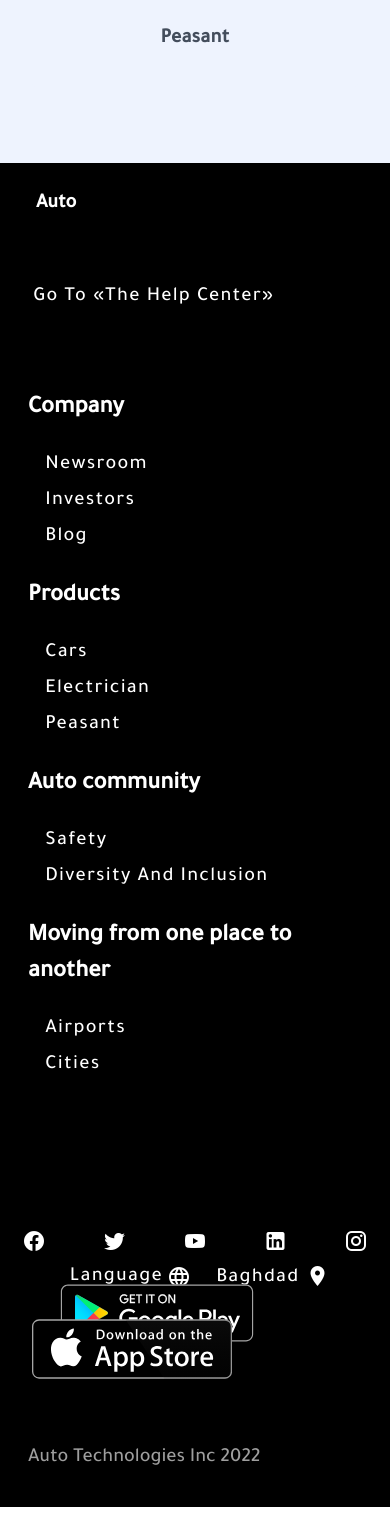
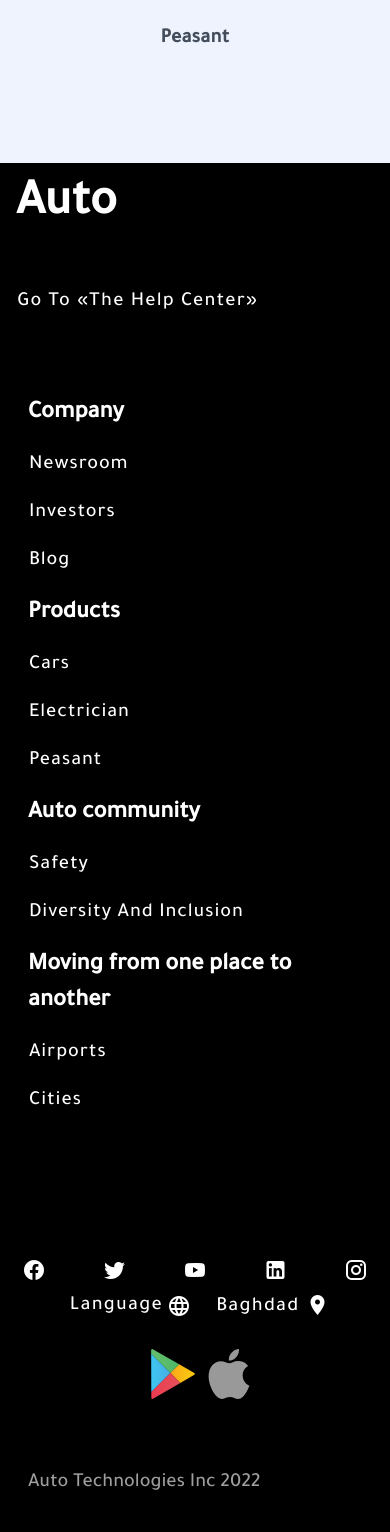
Before and after one commit to noor3030/auto-web, a Vue app: page / in a window 390 px wide. Shown: the part 3380-4912 px from the top of the page. Before the commit the page ends 4887 px from the top, so only its background shows below. Built offline with nearby package versions, Linux system fonts and the light colour scheme; a web font is replaced by a local one.

Commit message:
fix footer respon

```diff
--- a/src/components/Footer.vue
+++ b/src/components/Footer.vue
@@ -2,80 +2,17 @@
   <v-footer color="#000" class="mt-16">
     <v-col class="footer">
       <v-row class="pb-10">
-        <h1 class="white--text">{{ $t("appName") }}</h1>
+        <h1 class="white--text pa-0 app-name">{{ $t("appName") }}</h1>
       </v-row>
       <v-row class="pb-16">
-        <v-btn class="white--text hover-underline-animation" text>
+        <v-btn class="white--text hover-underline-animation pa-0" text>
           {{ $t("goTo") }} {{ $t("helpCenter") }}</v-btn
         ></v-row
       >
-      <v-row class="pb-16">
-        <v-col cols="12" md="3">
-          <h2 class="white--text pb-5">{{ $t("company") }}</h2>
-          <div>
-            <v-btn text class="white--text  no-background-hover"
-              ><span id="hover-span">{{ $t("newsroom") }}</span></v-btn
-            >
-          </div>
-          <div>
-            <v-btn text class="white--text  no-background-hover">
-              <span id="hover-span">{{ $t("investors") }}</span></v-btn
-            >
-          </div>
-          <div>
-            <v-btn text class="white--text  no-background-hover"
-              ><span id="hover-span">{{ $t("blog") }}</span></v-btn
-            >
-          </div>
-        </v-col>
-        <v-col cols="12" md="3">
-          <h2 class="white--text pb-5">{{ $t("products") }}</h2>
-          <div>
-            <v-btn text class="white--text  no-background-hover"
-              ><span id="hover-span">{{ $t("cars") }}</span></v-btn
-            >
-          </div>
-          <div>
-            <v-btn text class="white--text  no-background-hover"
-              ><span id="hover-span">{{ $t("electrician") }}</span></v-btn
-            >
-          </div>
-          <div>
-            <v-btn text class="white--text  no-background-hover"
-              ><span id="hover-span">{{ $t("peasant") }}</span></v-btn
-            >
-          </div>
-        </v-col>
-        <v-col cols="12" md="3"
-          ><h2 class="white--text pb-5">{{ $t("autoCommunity") }}</h2>
-          <div>
-            <v-btn text class="white--text no-background-hover "
-              ><span id="hover-span">{{ $t("safety") }}</span></v-btn
-            >
-          </div>
-          <div>
-            <v-btn text class="white--text no-background-hover "
-              ><span id="hover-span">{{ $t("diversity") }}</span></v-btn
-            >
-          </div>
-        </v-col>
-        <v-col cols="12" md="3"
-          ><h2 class="white--text pb-5">{{ $t("movingFrom") }}</h2>
-          <div>
-            <v-btn text class="white--text no-background-hover "
-              ><span id="hover-span">{{ $t("airports") }}</span></v-btn
-            >
-          </div>
-          <div>
-            <v-btn text class="white--text no-background-hover "
-              ><span id="hover-span">{{ $t("cities") }}</span></v-btn
-            >
-          </div>
-        </v-col>
-      </v-row>
+      <FooterInfo />
       <v-row class="pb-16 pt-16" justify="space-between">
         <v-col cols="12" md="4">
-          <v-row justify="space-between">
+          <v-row justify="space-between" class="pa-0">
             <v-btn icon><v-icon color="#fff">mdi-facebook</v-icon></v-btn>
             <v-btn icon><v-icon color="#fff">mdi-twitter</v-icon></v-btn>
             <v-btn icon><v-icon color="#fff">mdi-youtube</v-icon></v-btn>
@@ -83,10 +20,10 @@
             <v-btn icon><v-icon color="#fff">mdi-instagram</v-icon></v-btn>
           </v-row>
         </v-col>
-        <v-col cols="12" md="4">
+        <v-col cols="12" md="4" class="lang-col">
           <v-row justify="center">
             <v-dialog
-              v-model="dialog"
+              v-model="languageDialog"
               fullscreen
               transition="dialog-bottom-transition"
             >
@@ -102,9 +39,14 @@
                   <v-icon medium class="ms-1" color="#fff">mdi-web</v-icon>
                 </v-btn>
               </template>
-              <v-card>
+              <v-card color="#eef3fe">
                 <div class="pa-16 text-center">
-                  <v-btn icon @click="dialog = false" x-large color="#000">
+                  <v-btn
+                    icon
+                    @click="languageDialog = false"
+                    x-large
+                    color="#000"
+                  >
                     <v-icon x-large>mdi-close</v-icon>
                   </v-btn>
                 </div>
@@ -116,7 +58,7 @@
                   <v-row justify="center">
                     <div v-for="(item, index) in items" :key="index">
                       <v-btn @click="changeLanguage(item)" text>
-                        <h1 style="font-size: 50px">{{ item.title }}</h1>
+                        <h1>{{ item.title }}</h1>
                       </v-btn>
                     </div></v-row
                   ></v-col
@@ -134,12 +76,25 @@
           </v-row>
         </v-col>
         <v-col cols="12" md="4">
-          <v-row>
+          <v-row v-if="$vuetify.breakpoint.md || $vuetify.breakpoint.xl">
             <v-btn text flat
               ><v-img src="../assets/play.svg" max-width="250"></v-img
             ></v-btn>
             <v-btn text flat>
               <v-img src="../assets/store.svg" max-width="200"></v-img>
+            </v-btn>
+            ></v-row
+          >
+          <v-row
+            v-if="$vuetify.breakpoint.xs || $vuetify.breakpoint.sm"
+            justify="center"
+            class="pt-8"
+          >
+            <v-btn icon flat class="mx-5"
+              ><v-img src="../assets/play-logo.svg" max-width="50"></v-img
+            ></v-btn>
+            <v-btn icon flat>
+              <v-img src="../assets/apple-logo.svg" max-width="50"></v-img>
             </v-btn>
             ></v-row
           >
@@ -154,22 +109,26 @@
 
 <script lang="ts">
 import Vue from "vue";
+import FooterInfo from "@/components/FooterInfo.vue";
 export default Vue.extend({
   methods: {
     changeLanguage(item: { language: string; rtl: boolean; title: string }) {
       this.$vuetify.rtl = item.rtl;
       this.$vuetify.lang.current = item.language;
-      this.dialog = false;
+      this.languageDialog = false;
     },
   },
   data() {
     return {
-      dialog: false,
+      languageDialog: false,
       items: [
         { language: "ar", rtl: true, title: "العربية" },
         { language: "en", rtl: false, title: "English" },
       ],
     };
+  },
+  components: {
+    FooterInfo,
   },
 });
 </script>
@@ -210,21 +169,23 @@ p {
   transform: scaleX(1);
   transform-origin: bottom left;
 }
-.no-background-hover::before {
-  background-color: transparent !important;
-}
-#hover-span:hover {
-  color: gray;
-}
 a:link {
   text-decoration: none;
 }
-.footer {
-  padding: 100px;
+@media screen and (max-width: 600px) {
+  .lang-col {
+    padding-top: 50px;
+  }
 }
 @media screen and (max-width: 600px) {
-  .footer {
-    padding: 10px;
+  h1 {
+    font-size: 20px;
+  }
+}
+@media screen and (max-width: 600px) {
+  .app-name {
+    font-size: 50px;
+
   }
 }
 </style>
--- /dev/null
+++ b/src/components/FooterInfo.vue
@@ -0,0 +1,81 @@
+<template>
+        <v-row class="pb-16">
+        <v-col cols="12" md="3">
+          <h2 class="white--text pb-5">{{ $t("company") }}</h2>
+          <v-btn text class="white--text no-background-hover pa-0" x-small
+            ><span id="hover-span">{{ $t("newsroom") }}</span></v-btn
+          ><br />
+          <br />
+          <v-btn text class="white--text no-background-hover pa-0" x-small>
+            <span id="hover-span">{{ $t("investors") }}</span></v-btn
+          >
+          <br />
+          <br />
+          <v-btn text class="white--text no-background-hover pa-0" x-small
+            ><span id="hover-span">{{ $t("blog") }}</span></v-btn
+          >
+        </v-col>
+        <v-col cols="12" md="3">
+          <h2 class="white--text pb-5">{{ $t("products") }}</h2>
+
+          <v-btn text class="white--text no-background-hover pa-0" x-small
+            ><span id="hover-span">{{ $t("cars") }}</span></v-btn
+          >
+          <br />
+          <br />
+
+          <v-btn text class="white--text no-background-hover pa-0" x-small
+            ><span id="hover-span">{{ $t("electrician") }}</span></v-btn
+          >
+          <br />
+          <br />
+          <v-btn text class="white--text no-background-hover pa-0" x-small
+            ><span id="hover-span">{{ $t("peasant") }}</span></v-btn
+          >
+        </v-col>
+        <v-col cols="12" md="3"
+          ><h2 class="white--text pb-5">{{ $t("autoCommunity") }}</h2>
+
+          <v-btn text class="white--text no-background-hover pa-0" x-small
+            ><span id="hover-span">{{ $t("safety") }}</span></v-btn
+          >
+          <br />
+          <br />
+
+          <v-btn text class="white--text no-background-hover pa-0" x-small
+            ><span id="hover-span">{{ $t("diversity") }}</span></v-btn
+          >
+        </v-col>
+        <v-col cols="12" md="3"
+          ><h2 class="white--text pb-5">{{ $t("movingFrom") }}</h2>
+
+          <v-btn text class="white--text no-background-hover pa-0" x-small
+            ><span id="hover-span">{{ $t("airports") }}</span></v-btn
+          >
+          <br />
+          <br />
+
+          <v-btn text class="white--text no-background-hover pa-0" x-small
+            ><span id="hover-span">{{ $t("cities") }}</span></v-btn
+          >
+        </v-col>
+      </v-row>
+</template>
+<style>
+.no-background-hover::before {
+  background-color: transparent !important;
+}
+#hover-span:hover {
+  color: gray;
+}
+
+
+.footer {
+  padding: 100px;
+}
+@media screen and (max-width: 600px) {
+  .footer {
+    padding: 10px;
+  }
+}
+</style>
```
Also changed, not shown: src/assets/apple-logo.svg (added), src/assets/play-logo.svg (added).
